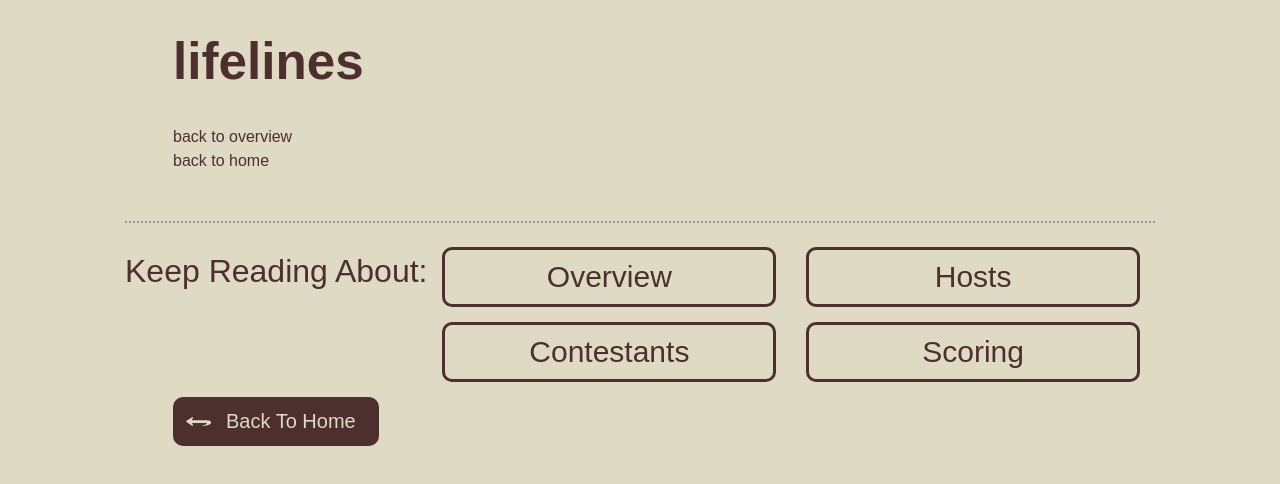
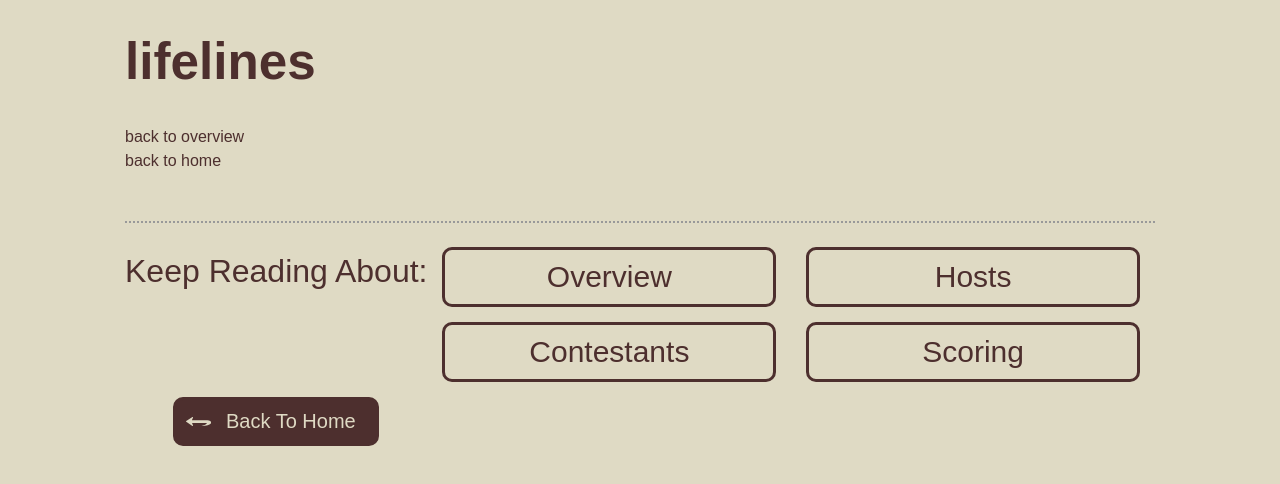
Before and after one commit to wwtbtfc/wwtbtfc-frontend, a React (Vite) app: page /lifelines in a window 1280 px wide. Shown: the top 484 px of the page. Built offline with nearby package versions, Linux system fonts and the light colour scheme; a web font is replaced by a local one.

Commit message:
style: title banner now spans viewport, created styled body component for margin

```diff
--- a/src/views/HowToPlay/Layout/Instructions-Layout.tsx
+++ b/src/views/HowToPlay/Layout/Instructions-Layout.tsx
@@ -1,6 +1,7 @@
 import { KeepReading, BackButton } from '@ui/components';
 import { Outlet } from 'react-router';
 import StyledInstructionsLayout from './StyledInstructionsLayout';
+import { StyledInstructionsBody } from './StyledInstructionsBody';
 
 export const Home = () => {
   return (
@@ -18,9 +19,9 @@ export const Home = () => {
         ]}
       ></KeepReading>
 
-      <StyledInstructionsLayout>
+      <StyledInstructionsBody>
         <BackButton />
-      </StyledInstructionsLayout>
+      </StyledInstructionsBody>
     </>
   );
 };
--- /dev/null
+++ b/src/views/HowToPlay/Layout/StyledInstructionsBody.tsx
@@ -0,0 +1,5 @@
+import styled from 'styled-components';
+
+export const StyledInstructionsBody = styled.div`
+  margin: 0 3em 3em 3em;
+`;
--- a/src/views/HowToPlay/Layout/StyledInstructionsLayout.tsx
+++ b/src/views/HowToPlay/Layout/StyledInstructionsLayout.tsx
@@ -15,8 +15,7 @@ const StyledInstructionsLayout = styled.div`
     justify-content: center;
     align-items: center;
   }
-  margin-left: 3em;
-  margin-right: 3em;
+
   margin-bottom: 3em;
 `;
 
--- a/src/views/HowToPlay/Layout/index.ts
+++ b/src/views/HowToPlay/Layout/index.ts
@@ -1 +1,2 @@
 export { Home } from './Instructions-Layout';
+export { StyledInstructionsBody } from './StyledInstructionsBody';
--- a/src/views/HowToPlay/Overview/Overview.tsx
+++ b/src/views/HowToPlay/Overview/Overview.tsx
@@ -1,5 +1,6 @@
 import { TitleBanner } from '@ui/components/TitleBanner';
 import StyledOverview from './StyledOverview';
+import { StyledInstructionsBody } from '../Layout';
 // todo: reuse the styled coponents to prevent all the wrapping
 
 import love from '../assets/Rules_Love100pct.svg';
@@ -9,6 +10,7 @@ export const Overview = () => {
   return (
     <>
       <TitleBanner title="How To Play"></TitleBanner>
+      <StyledInstructionsBody>
         <StyledOverview>
           <div id="welcome" className="container">
             <h3
@@ -48,8 +50,8 @@ export const Overview = () => {
           </span>
           <div className="container">
             <h3 className="plain-text">
-            The sibling with the most Parental Love at the end of the game earns
-            the title of the
+              The sibling with the most Parental Love at the end of the game
+              earns the title of the
               <strong className="highlight-text">Favorite Child!</strong>
             </h3>
             <img
@@ -60,6 +62,7 @@ export const Overview = () => {
             ></img>
           </div>
         </StyledOverview>
+      </StyledInstructionsBody>
     </>
   );
 };
```
Lines whose indentation alone changed are shown as unchanged.
